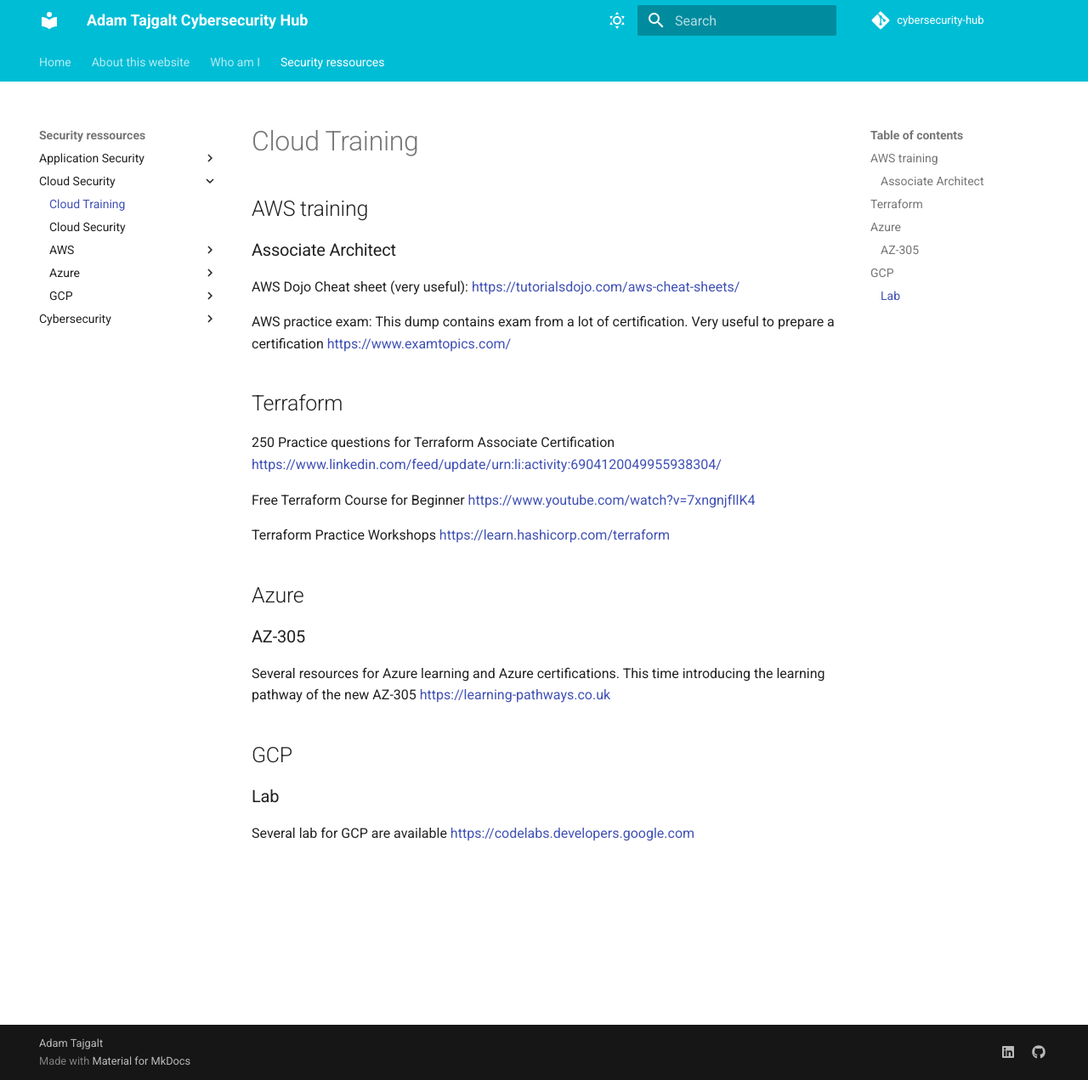
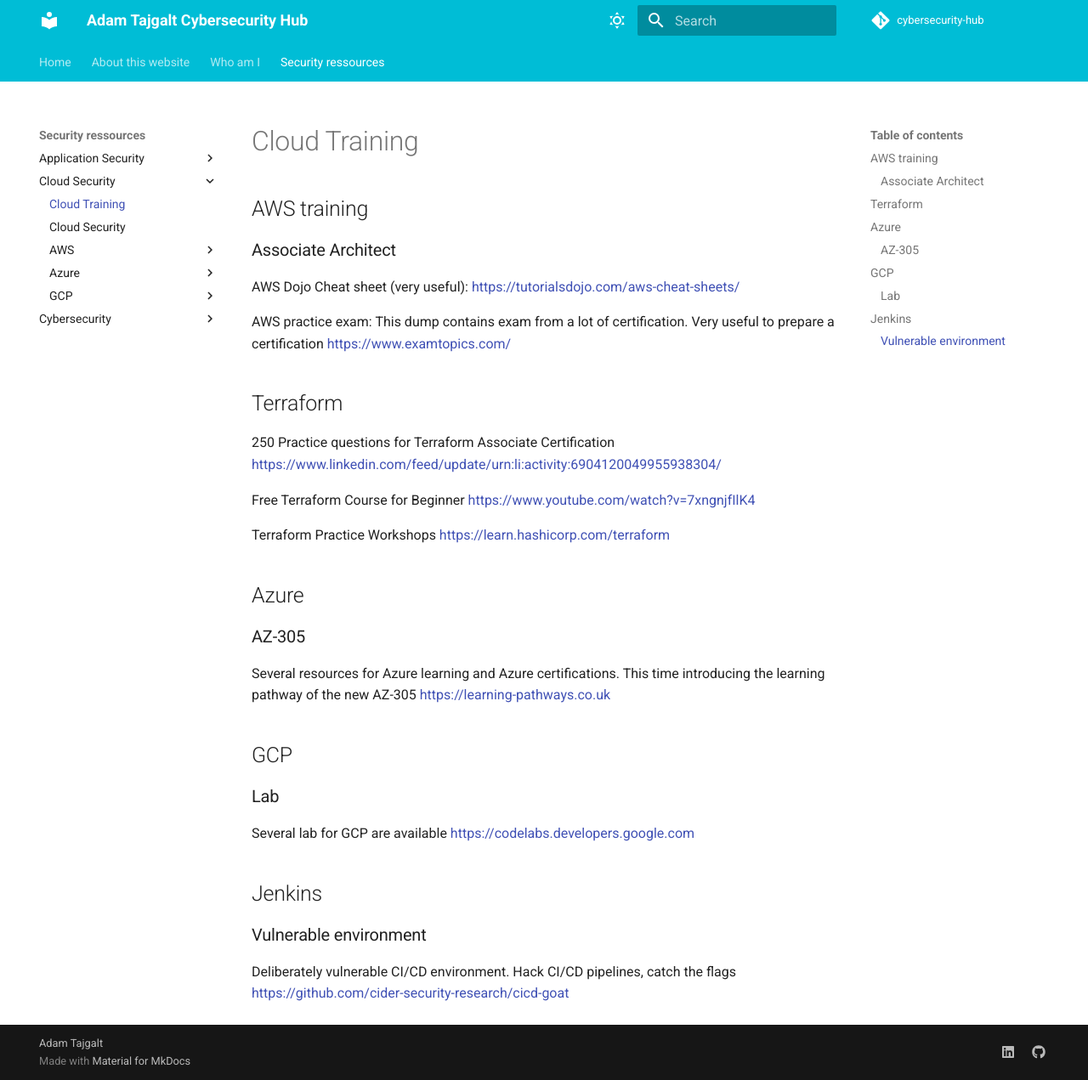
Before and after one commit to adamtaj/cybersecurity-hub, an MkDocs documentation site: the page built from docs/Security ressources/Cloud Security/Formation.md, in a window 1280 px wide and 1271 px high. Shown: the whole window at 85% size. Built offline with MkDocs 1.6.1 and Material for MkDocs 9.7.7, drawn with Linux system fonts in a browser that asks for light colours; comment, search, counter and statistics services are not loaded.

Commit message:
Add more content

```diff
--- a/docs/Security ressources/Cloud Security/Formation.md
+++ b/docs/Security ressources/Cloud Security/Formation.md
@@ -28,3 +28,9 @@ Several resources for Azure learning and Azure certifications. This time introdu
 ### Lab
 
 Several lab for GCP are available <https://codelabs.developers.google.com>
+
+## Jenkins
+
+### Vulnerable environment
+
+Deliberately vulnerable CI/CD environment. Hack CI/CD pipelines, catch the flags <https://github.com/cider-security-research/cicd-goat>
```
